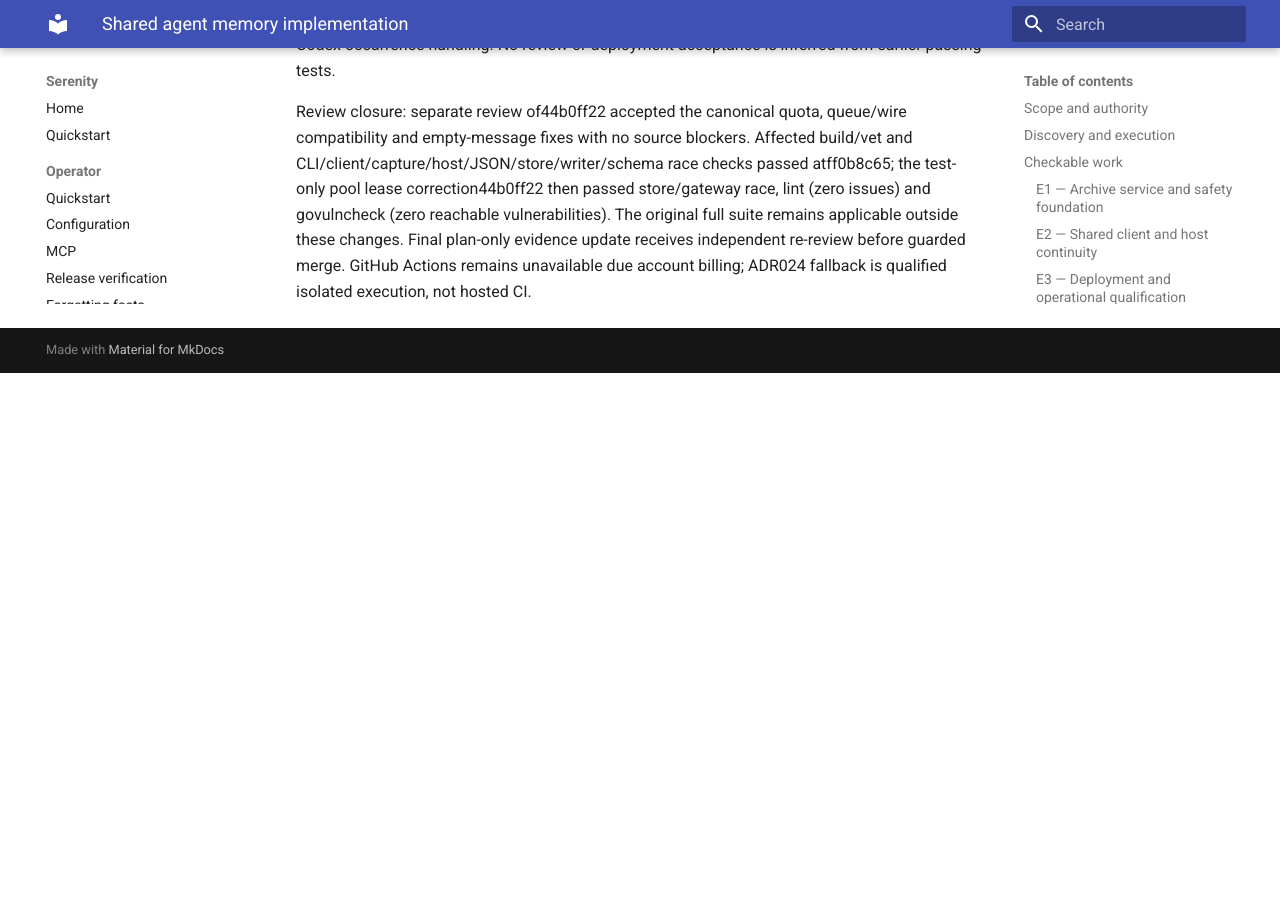
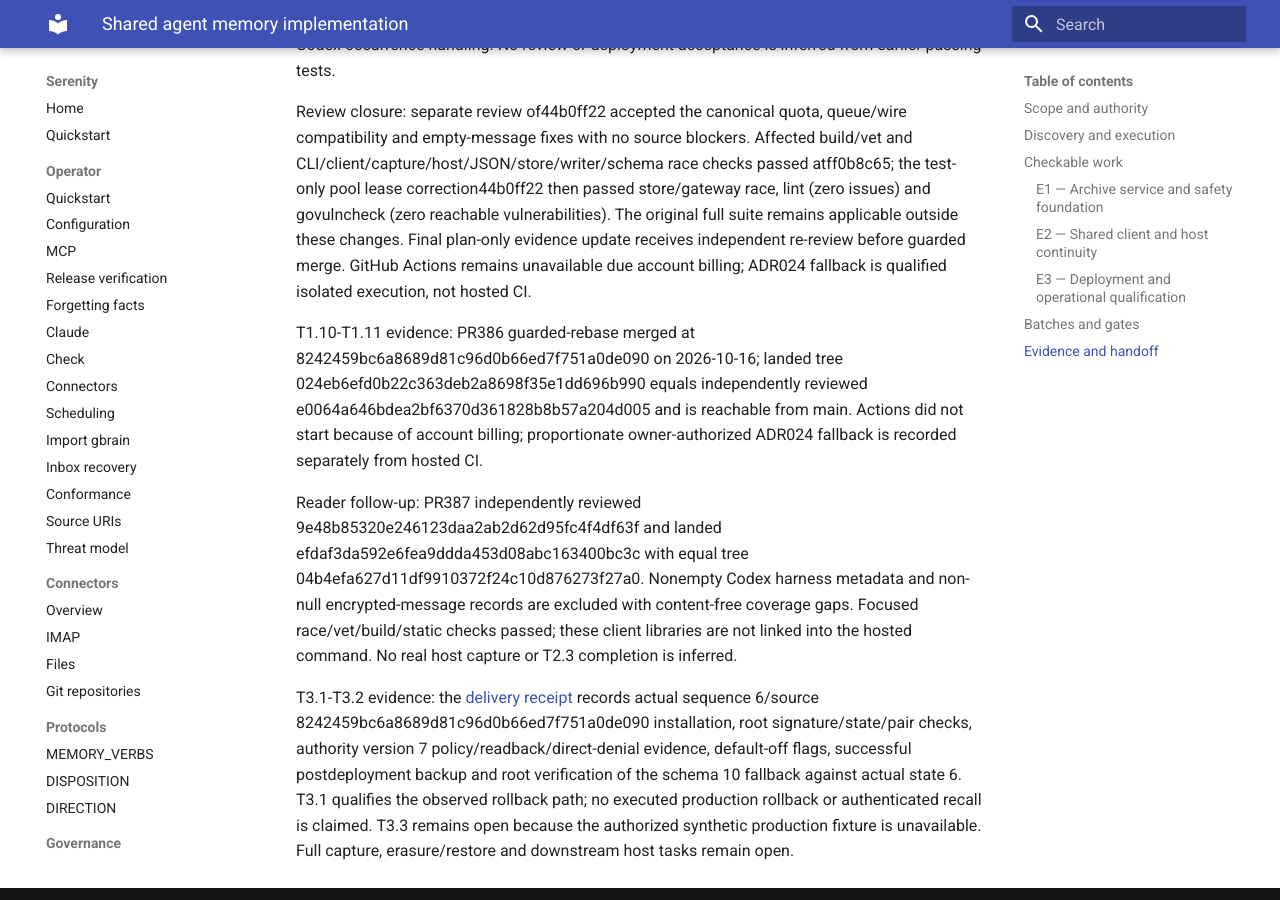
Before and after one commit to sirerun/serenity, an MkDocs documentation site: the page built from docs/plans/shared-agent-memory-implementation-20261016.md, in a window 1280 px wide and 900 px high, scrolled down 6043 px. Built offline with MkDocs 1.6.1 and Material for MkDocs 9.7.7, drawn with Linux system fonts in a browser that asks for light colours; before the commit the page ends 6416 px from its top, so only the background shows below that; some of the changed text lies outside the part shown.

Commit message:
docs(memory): record default-off deployment and remaining gates

```diff
--- /dev/null
+++ b/docs/launch/shared-agent-memory-delivery-2026-10-16.md
@@ -0,0 +1,107 @@
+# Shared agent memory: default-off foundation delivery
+
+Observed 2026-10-16. **The foundation is merged and deployed, with capture off.
+The complete shared-memory RFC and authenticated production acceptance remain
+incomplete.** This receipt does not qualify physical erasure, managed restore,
+real-history import, automatic facts, Zati continuity or all-host plugins.
+
+## Source and release identities
+
+| Item | Exact identity | Evidence boundary |
+| --- | --- | --- |
+| Authoritative design | PR385, `92b785fe6da569fa537b7ec92fb4a14197c8c3ae` | Design, not runtime completion |
+| Foundation | [PR386](https://github.com/sirerun/serenity/pull/386), `8242459bc6a8689d81c96d0b66ed7f751a0de090` | Reviewed head `e0064a646bdea2bf6370d361828b8b57a204d005`; equal landed tree `024eb6efd0b22c363deb2a8698f35e1dd696b990` |
+| Reader hardening | [PR387](https://github.com/sirerun/serenity/pull/387), `efdaf3da592e6fea9ddda453d08abc163400bc3c` | Reviewed head `9e48b85320e246123daa2ab2d62d95fc4f4df63f`; equal landed tree `04b4efa627d11df9910372f24c10d876273f27a0` |
+| Installed release | `v0.1.14-memory-foundation-8242459bc6a8`, sequence 6/high-water 6 | Foundation source above; reader libraries are not linked into the hosted command |
+| Installed executable SHA256 | `67de747230478d7099e4aa986d9a489f72f466d2aa7b5a6e6e1c6c25faa2e50f` | Disk, hosted process and broker process matched |
+| Release archive SHA256 | `2bb50aa17b8456a70a2eaa17b6e893a7963527e10f760f0917aee501f42809ef` | Exact signed Linux ARM64 archive |
+| Manifest SHA256 | `e6d84041d67fd11378b8d42fe329106d26405def26433093f807de023ac39edc` | Existing signing key and installed root verifier |
+
+The increment adds a bounded episodic protocol on the existing canonical Git/file
+store and serialized writer, with bounded canonical projections, exact originals,
+retry/deduplication, scoped exclusion fences, checkpoints and bounded context.
+Protected queue/policy, a version-pinned Codex text reader and a synthetic TLS
+transport are source primitives. They are not installed capture agents.
+Nonempty Codex provenance metadata and encrypted-message records are excluded
+with content-free gaps; deliberately unsupported shapes remain unsupported.
+
+## Verification and live observations
+
+The foundation passed remote build/vet/full race checks on its recorded candidate,
+then affected checks on each reviewed correction. Independent review found and
+closed canonical-size admission and queue/wire-boundary defects. Final affected
+checks, lint and source vulnerability checks passed. Both exact symbol-retaining
+release binaries and matching CGO0 source scans reported no affected
+vulnerabilities; two module-only advisories remained explicitly distinguished.
+PR387 separately passed three affected race/vet suites, hosted build/dependency
+checks, lint with zero issues, vulnerability checks and a scoped secret scan.
+
+GitHub Actions did not start because of account billing. Runs and annotations
+were inspected; runner ID was zero and no steps ran. Owner-authorized ADR024
+fallback evidence was used for guarded rebase merges. No branch protection,
+required approval or ruleset was bypassed. Independent review was recorded for
+each exact source revision and the final operational packet.
+
+The operational review closed interruption, durable-publication and postcommit
+backup-timer findings. It independently exercised 123 isolated scenarios plus
+24 adversarial cases. Disposable tests on the actual systemd252 host qualified
+the required unit/guard semantics. These are not physical power-loss or complete
+production rollback experiments.
+
+Maintenance began around 13:11 UTC. A retained transient supervisor prevented the
+first activation attempt before installation. A separately reviewed, narrowly
+scoped rearm step removed only temporary bindings while preserving the durable
+hold and permanent startup guards. A disposable target fixture reproduced the
+issue and qualified that remedy. Activation then succeeded; public service was
+observed healthy at 13:25 UTC. The approximate maintenance interval was 14 minutes.
+
+At 13:29 UTC, the exact release was committed with no pending transition, hold or
+closeout marker. Hosted/broker processes and backup timer were active. Control
+schema was 10. Configuration bytes were unchanged: archive, WorkOS and billing
+were off, with an empty synthetic allowlist. Public health/readiness and OAuth
+discovery returned 200, unauthenticated memory/MCP returned 401, and POST
+`/episodes/v1` returned 404 with `serenity.episodes/v1` / `archive_disabled`.
+
+Authority version 7 retained existing code, roles, limits and non-build settings,
+preserved old/base policies, and added the two exact release identities. Its full
+restrictive policy was revision-conditionally written and read back. Direct base
+and qualified invocation were denied; concurrency was restored to one. A current
+authority lease identifies the installed foundation source. This is authority
+admission evidence, not authenticated memory write/recall acceptance.
+
+The post-deployment coherent backup completed at 13:26:44 UTC. Its fresh off-host
+completion marker and sibling archive metadata were checked. No customer archive
+was downloaded, and no restore acceptance is inferred from that metadata check.
+
+## Rollback and remaining work
+
+The prepared fallback is `v0.1.14-memory-rollback-92b785fe6da5`, source
+`92b785fe6da569fa537b7ec92fb4a14197c8c3ae`, sequence 5 with high-water remaining 6.
+Its executable SHA256 is
+`7137a2aa6f486640b7ddcd3c36f1b059eed444d3acae03d6bc9d1ab1c20691ad`.
+The installed root verifier accepted it against actual committed state6 without
+changing that state. The prepared manifests/approvals expire at
+2026-10-19T12:17:16Z. Actual rollback and authenticated post-rollback recall were
+not executed. Preserve schema10 data; the former schema9 executable is not a
+rollback target. Re-promotion after rollback requires a sequence greater than6.
+
+The scoped [implementation plan](../plans/shared-agent-memory-implementation-20261016.md)
+retains all unfinished work. In particular:
+
+- An authorized synthetic production credential is unavailable. Authenticated
+  memory write/recall/idempotency and OAuth/MCP recall/refresh remain open; 200/401
+  probes cannot substitute for them.
+- The external deletion journal currently understands account/brain subjects,
+  not episode fences. Existing recovery/import claims and PR273/PR277 were
+  preserved. Compatible external fencing, physical Git/derived/managed-copy
+  purge, backup replay and restore must be implemented and qualified before real
+  capture. Current exclusion is not physical erasure.
+- Real history/tool/attachment import, automatic durable facts, Zati integration,
+  cross-agent continuation, installed Cursor/Codex/Claude Code/Antigravity
+  adapters, portable export and capacity/soak qualification remain pending.
+  Current official host documentation was collected as preparation only.
+
+Private operational receipts, exact packet hashes and recovery commands are in
+the task artifact record. No credentials, private host addresses or local
+workspace paths are included here. Main-checkout authored material and the
+merged design worktree were preserved.
--- a/docs/plans/shared-agent-memory-implementation-20261016.md
+++ b/docs/plans/shared-agent-memory-implementation-20261016.md
@@ -28,8 +28,8 @@
 
 - [x] T1.8 Verify gated foundation increment  Owner: integration  kind: agent  stage: verify  deps: [T1.2, T2.0, T2.9, T2.10]  acc: [exact candidate passes source-store and gateway and queue and decoder and synthetic transport tests, race checks, build and vet; production capture remains default-off and synthetic allowlisted only]
 - [x] T1.9 Independently review gated foundation  Owner: independent-reviewer  kind: agent  stage: review  deps: [T1.8]  acc: [separate reviewer covers exact full candidate including T1.1-T1.2 and T2.0 and T2.9-T2.10 with findings fixed and re-reviewed]
-- [ ] T1.10 Merge gated foundation  Owner: integration  kind: agent  stage: merge  deps: [T1.9]  acc: [exact reviewed head merges under current holds and protections and authorized ADR024 fallback without enabling unqualified capture]
-- [ ] T1.11 Verify gated foundation landing  Owner: integration  kind: agent  stage: verify  deps: [T1.10]  acc: [landed owned tree matches reviewed candidate and synthetic qualification evidence is source-bound]
+- [x] T1.10 Merge gated foundation  Owner: integration  kind: agent  stage: merge  deps: [T1.9]  acc: [exact reviewed head merges under current holds and protections and authorized ADR024 fallback without enabling unqualified capture]
+- [x] T1.11 Verify gated foundation landing  Owner: integration  kind: agent  stage: verify  deps: [T1.10]  acc: [landed owned tree matches reviewed candidate and synthetic qualification evidence is source-bound]
 
 ### E2 — Shared client and host continuity
 fidelity: executable
@@ -51,8 +51,8 @@
 fidelity: executable
 Acceptance: deployed capabilities and versions have live evidence, rollback and explicit incomplete coverage.
 
-- [ ] T3.1 Qualify existing deployment target and rollback  Owner: integration  kind: agent  stage: verify  deps: [T1.1]  acc: [current service revision, signing and release authority, backup and rollback path are observed through existing runbooks without credentials in evidence]
-- [ ] T3.2 Deploy qualified archive increment  Owner: integration  kind: agent  stage: deploy  deps: [T1.11, T3.1]  acc: [existing release process installs reviewed signed version with explicit capability gate, preserves WorkOS and billing defaults and records rollback receipt]
+- [x] T3.1 Qualify existing deployment target and rollback  Owner: integration  kind: agent  stage: verify  deps: [T1.1]  acc: [current service revision, signing and release authority, backup and rollback path are observed through existing runbooks without credentials in evidence]
+- [x] T3.2 Deploy qualified archive increment  Owner: integration  kind: agent  stage: deploy  deps: [T1.11, T3.1]  acc: [existing release process installs reviewed signed version with explicit capability gate, preserves WorkOS and billing defaults and records rollback receipt]
 - [ ] T3.3 Verify live archive behavior  Owner: integration  kind: agent  stage: verify  deps: [T3.2]  acc: [actual deployed revision passes synthetic authenticated narrow API and isolation checks; unqualified capture and erasure remain unavailable]
 - [ ] T3.4 Deploy qualified client and host release  Owner: integration  kind: agent  stage: deploy  deps: [T2.8, T3.3]  acc: [qualified host packages and Zati release have version-bound deployment receipts without unrelated UI changes]
 - [ ] T3.5 Measure continuity and operations  Owner: integration  kind: agent  stage: verify  deps: [T3.4]  acc: [live recovery and continuation receipts, predeclared capacity workloads, purge and rebuild evidence distinguish measured limits from pending scale and soak coverage]
@@ -86,3 +86,9 @@
 Independent review of9c221183 requested changes: canonical JSON storage admission and local queue/wire size, sequence and empty-byte compatibility. T1.8 reopened for affected verification; fixes include HTTP no-mutation/refused-staging regressions and explicit empty Codex occurrence handling. No review or deployment acceptance is inferred from earlier passing tests.
 
 Review closure: separate review of44b0ff22 accepted the canonical quota, queue/wire compatibility and empty-message fixes with no source blockers. Affected build/vet and CLI/client/capture/host/JSON/store/writer/schema race checks passed atff0b8c65; the test-only pool lease correction44b0ff22 then passed store/gateway race, lint (zero issues) and govulncheck (zero reachable vulnerabilities). The original full suite remains applicable outside these changes. Final plan-only evidence update receives independent re-review before guarded merge. GitHub Actions remains unavailable due account billing; ADR024 fallback is qualified isolated execution, not hosted CI.
+
+T1.10-T1.11 evidence: PR386 guarded-rebase merged at 8242459bc6a8689d81c96d0b66ed7f751a0de090 on 2026-10-16; landed tree 024eb6efd0b22c363deb2a8698f35e1dd696b990 equals independently reviewed e0064a646bdea2bf6370d361828b8b57a204d005 and is reachable from main. Actions did not start because of account billing; proportionate owner-authorized ADR024 fallback is recorded separately from hosted CI.
+
+Reader follow-up: PR387 independently reviewed 9e48b85320e246123daa2ab2d62d95fc4f4df63f and landed efdaf3da592e6fea9ddda453d08abc163400bc3c with equal tree 04b4efa627d11df9910372f24c10d876273f27a0. Nonempty Codex harness metadata and non-null encrypted-message records are excluded with content-free coverage gaps. Focused race/vet/build/static checks passed; these client libraries are not linked into the hosted command. No real host capture or T2.3 completion is inferred.
+
+T3.1-T3.2 evidence: the [delivery receipt](../launch/shared-agent-memory-delivery-2026-10-16.md) records actual sequence 6/source 8242459bc6a8689d81c96d0b66ed7f751a0de090 installation, root signature/state/pair checks, authority version 7 policy/readback/direct-denial evidence, default-off flags, successful postdeployment backup and root verification of the schema 10 fallback against actual state 6. T3.1 qualifies the observed rollback path; no executed production rollback or authenticated recall is claimed. T3.3 remains open because the authorized synthetic production fixture is unavailable. Full capture, erasure/restore and downstream host tasks remain open.
```
